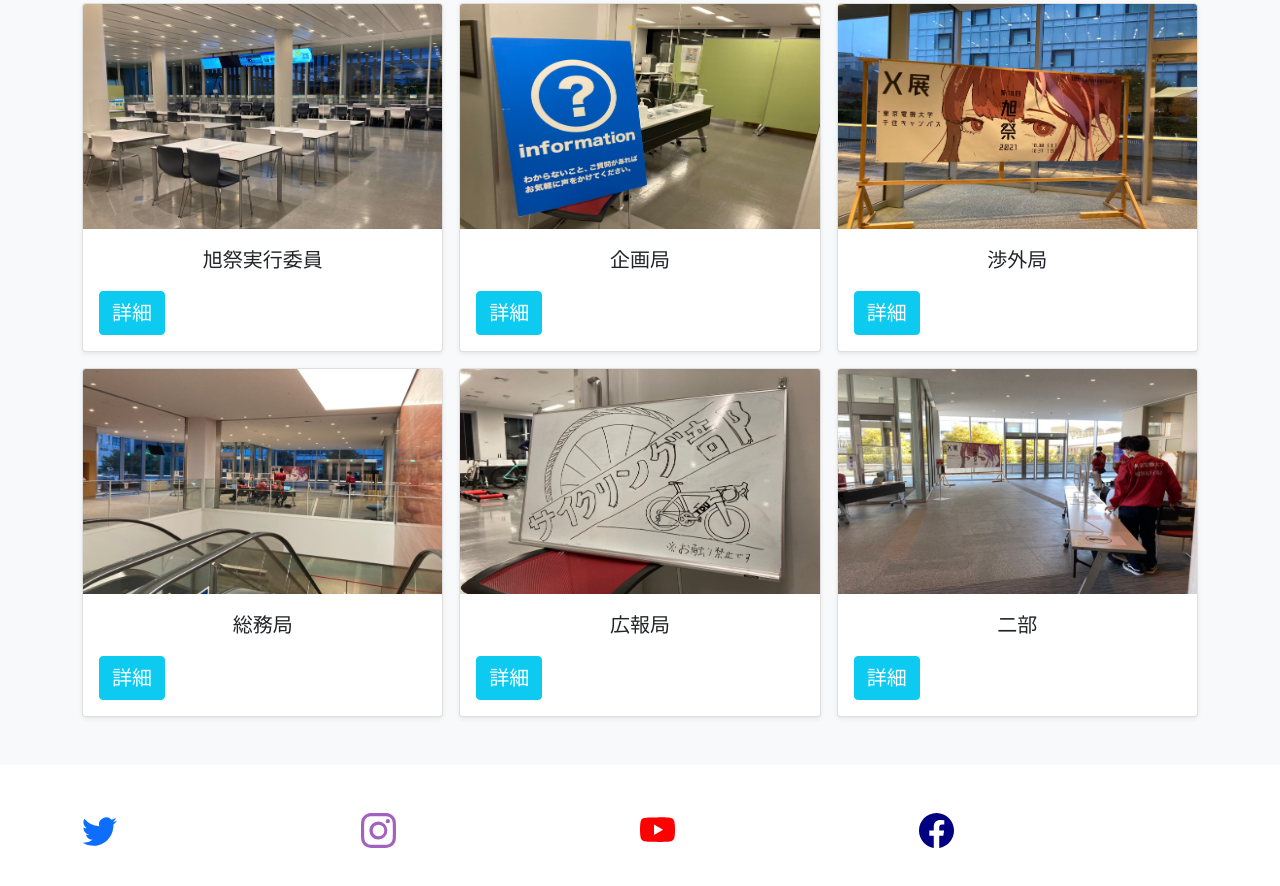
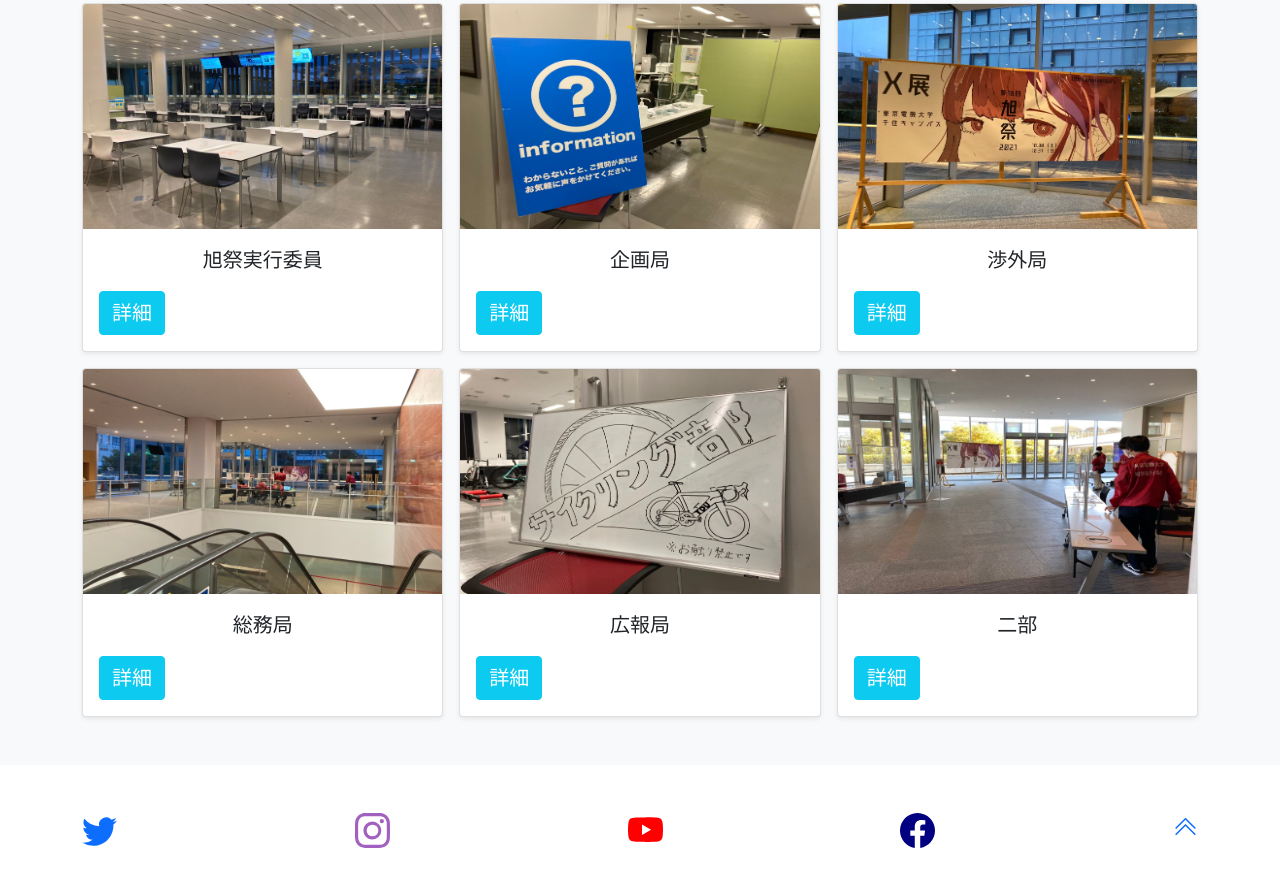
Before and after one commit to tdu-asahifes/invitation-freshman, a plain HTML site: page bs_sample.html in a window 1280 px wide. Shown: the part 522-1408 px from the top of the page. Drawn offline with nearby package versions, Linux system fonts and the light colour scheme.

Commit message:
add "back to top"

```diff
--- a/bs_sample.html
+++ b/bs_sample.html
@@ -113,7 +113,7 @@
                   </div>
                 </div>
                 <div class="col">
-                  <div class="card shadow-sm ">
+                  <div class="card shadow-sm">
                     <img class="bd-placeholder-img card-img-top" src = "image/image5.jpg" width="100%" height="225">
                     <div class="card-body">
                       <p class="card-text detail ">広報局</p>
@@ -150,9 +150,12 @@
         <footer class="text-muted py-5">
           <div class="container">
             <div class="d-flex justify-content-center">
-            <p class="float-end mb-1">
-              <!-- <a href="#">ページの先頭に戻る</a> -->
-            </p>
+            <!-- <p class="float-end mb-1">
+              <a href="#"><svg xmlns="http://www.w3.org/2000/svg" width="16" height="16" fill="currentColor" class="bi bi-chevron-double-up" viewBox="0 0 16 16">
+                <path fill-rule="evenodd" d="M7.646 2.646a.5.5 0 0 1 .708 0l6 6a.5.5 0 0 1-.708.708L8 3.707 2.354 9.354a.5.5 0 1 1-.708-.708l6-6z"/>
+                <path fill-rule="evenodd" d="M7.646 6.646a.5.5 0 0 1 .708 0l6 6a.5.5 0 0 1-.708.708L8 7.707l-5.646 5.647a.5.5 0 0 1-.708-.708l6-6z"/>
+              </svg></a>
+            </p> -->
               <a href="https://twitter.com/asahisai" class ="twitter sns"><svg xmlns="http://www.w3.org/2000/svg" width="35" height="35" fill="currentColor" class="bi bi-twitter" viewBox="0 0 16 16">
                 <path d="M5.026 15c6.038 0 9.341-5.003 9.341-9.334 0-.14 0-.282-.006-.422A6.685 6.685 0 0 0 16 3.542a6.658 6.658 0 0 1-1.889.518 3.301 3.301 0 0 0 1.447-1.817 6.533 6.533 0 0 1-2.087.793A3.286 3.286 0 0 0 7.875 6.03a9.325 9.325 0 0 1-6.767-3.429 3.289 3.289 0 0 0 1.018 4.382A3.323 3.323 0 0 1 .64 6.575v.045a3.288 3.288 0 0 0 2.632 3.218 3.203 3.203 0 0 1-.865.115 3.23 3.23 0 0 1-.614-.057 3.283 3.283 0 0 0 3.067 2.277A6.588 6.588 0 0 1 .78 13.58a6.32 6.32 0 0 1-.78-.045A9.344 9.344 0 0 0 5.026 15z"/>
               </svg></a>
@@ -165,6 +168,10 @@
               <a href="https://www.facebook.com/asahisai/" class = "facebook sns"><svg xmlns="http://www.w3.org/2000/svg" width="35" height="35" fill="currentColor" class="bi bi-facebook" viewBox="0 0 16 16">
                 <path d="M16 8.049c0-4.446-3.582-8.05-8-8.05C3.58 0-.002 3.603-.002 8.05c0 4.017 2.926 7.347 6.75 7.951v-5.625h-2.03V8.05H6.75V6.275c0-2.017 1.195-3.131 3.022-3.131.876 0 1.791.157 1.791.157v1.98h-1.009c-.993 0-1.303.621-1.303 1.258v1.51h2.218l-.354 2.326H9.25V16c3.824-.604 6.75-3.934 6.75-7.951z"/>
               </svg></a>
+              <a href="#"><svg xmlns="http://www.w3.org/2000/svg" width="25" height="25" fill="currentColor" class="bi bi-chevron-double-up" viewBox="0 0 16 16">
+                <path fill-rule="evenodd" d="M7.646 2.646a.5.5 0 0 1 .708 0l6 6a.5.5 0 0 1-.708.708L8 3.707 2.354 9.354a.5.5 0 1 1-.708-.708l6-6z"/>
+                <path fill-rule="evenodd" d="M7.646 6.646a.5.5 0 0 1 .708 0l6 6a.5.5 0 0 1-.708.708L8 7.707l-5.646 5.647a.5.5 0 0 1-.708-.708l6-6z"/>
+              </svg></a>
               </div>
           </div>
         </footer>
```
Also changed, not shown: stylesheet.css (line endings or trailing spaces).
